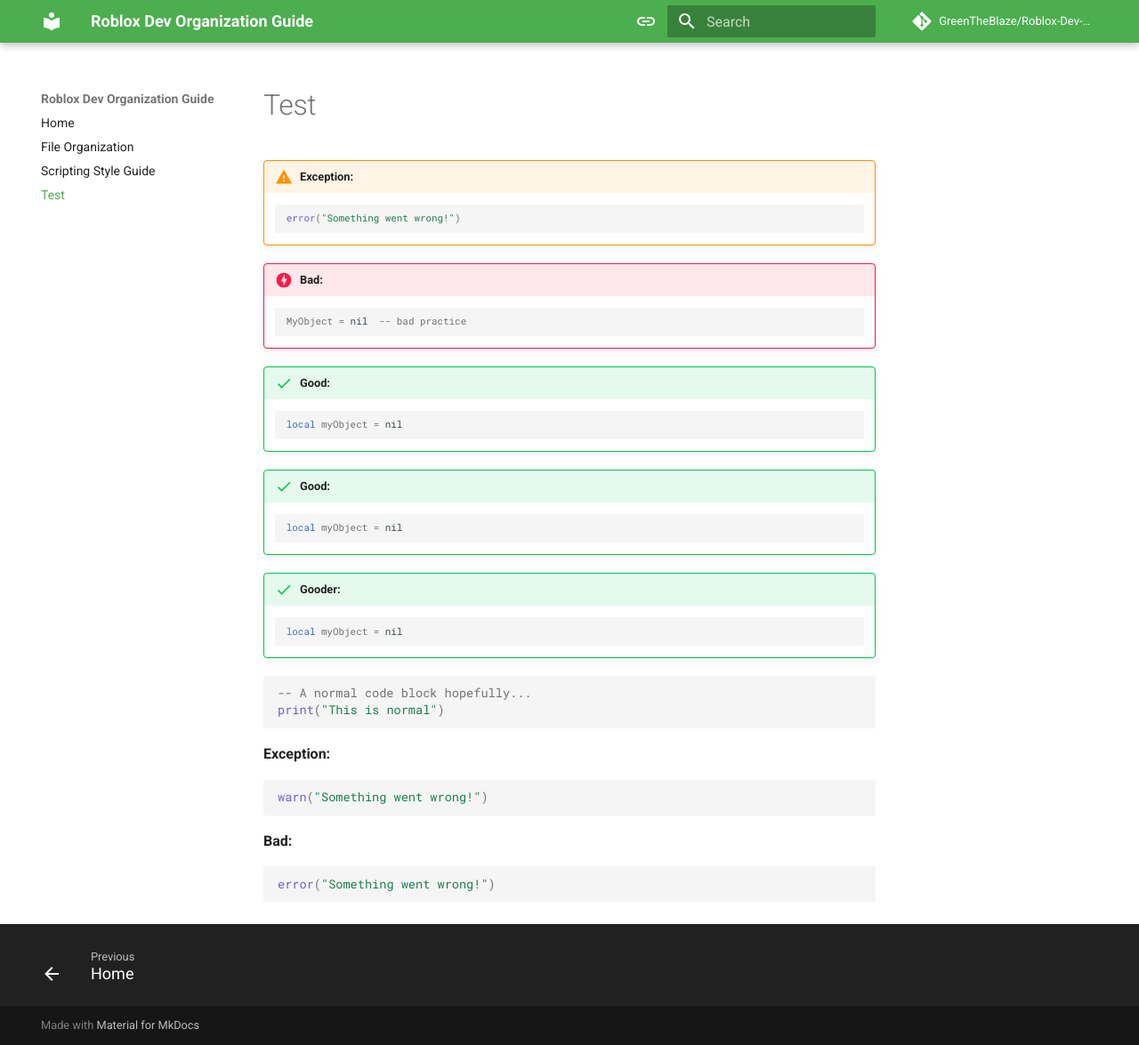
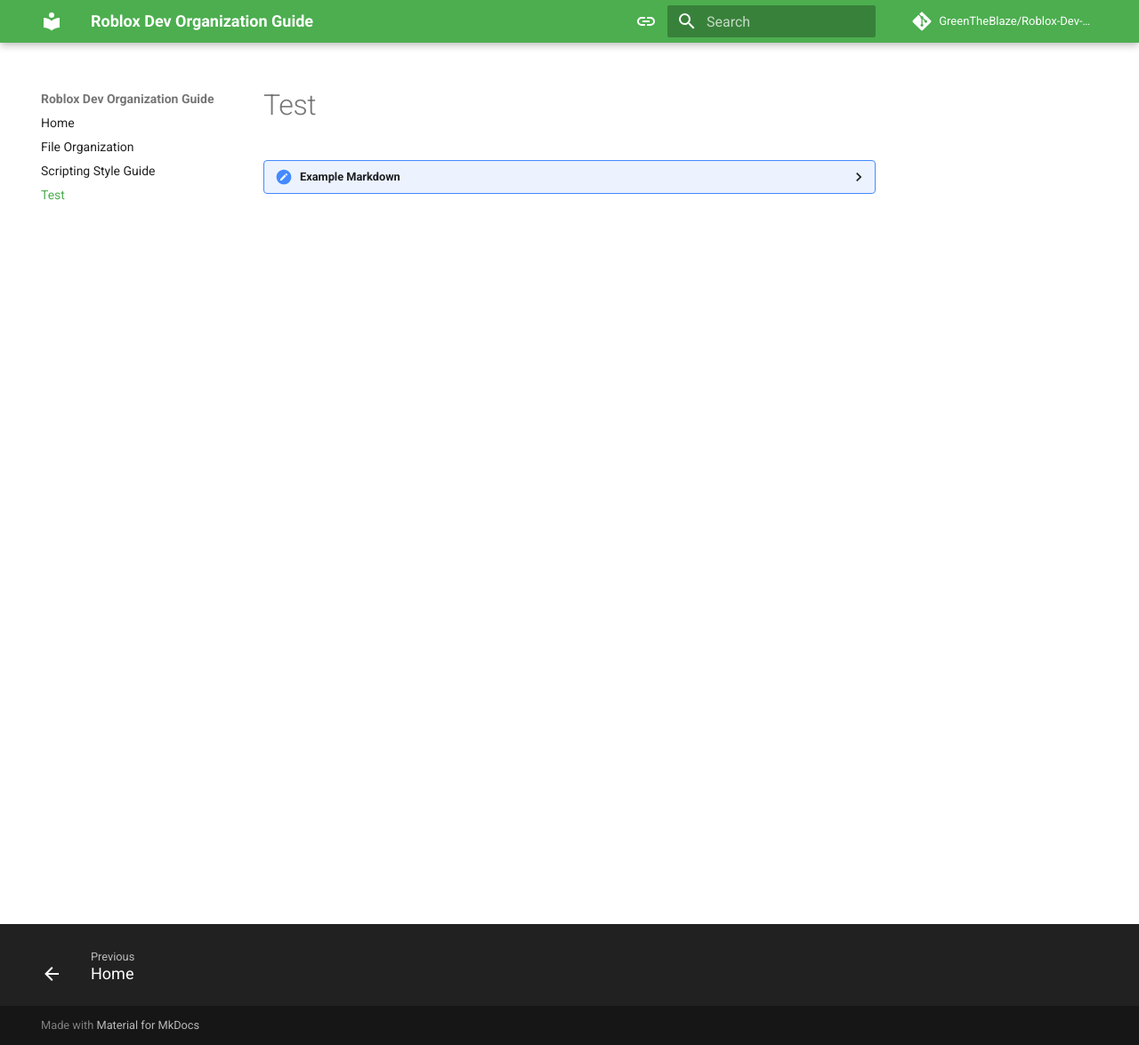
Before and after one commit to GreenTheBlaze/Roblox-Dev-Organization-Guide, an MkDocs documentation site: the page built from docs/test-code.md, in a window 1280 px wide and 1175 px high. Shown: the whole window at 89% size. Built offline with MkDocs 1.6.1 and Material for MkDocs 9.7.7, drawn with Linux system fonts in a browser that asks for light colours; comment, search, counter and statistics services are not loaded.

Commit message:
Update test-code.md

````diff
--- a/docs/test-code.md
+++ b/docs/test-code.md
@@ -1,43 +1 @@
-!!! warning "Exception:"
-    ```lua
-    error("Something went wrong!")
-    ```
-
-!!! danger "Bad:"
-    ```lua
-    MyObject = nil  -- bad practice
-    ```
-
-!!! success "Good:"
-    ```lua
-    local myObject = nil
-    ```
-
-!!! success "Good:"
-
-    ```lua
-    local myObject = nil
-    ```
-
-!!! success "Gooder:"
-    ```lua
-    local myObject = nil
-    ```
-
-```lua
--- A normal code block hopefully...
-print("This is normal")
-```
-
-
-**Exception:**
-
-```lua
-warn("Something went wrong!")
-```
-
-**Bad:**
-
-```lua
-error("Something went wrong!")
-```
+<details> <summary>Example Markdown</summary> <pre> ```html <div class="code-block exception"> <div class="code-label">Exception:</div> <pre><code>error("Unexpected input")</code></pre> </div> <div class="code-block bad"> <div class="code-label">Bad:</div> <pre><code>local x = 1/0</code></pre> </div> <div class="code-block good"> <div class="code-label">Good:</div> <pre><code>local function safeDivide(a, b) return b ~= 0 and a / b or nil end</code></pre> </div> ``` </pre>
````
